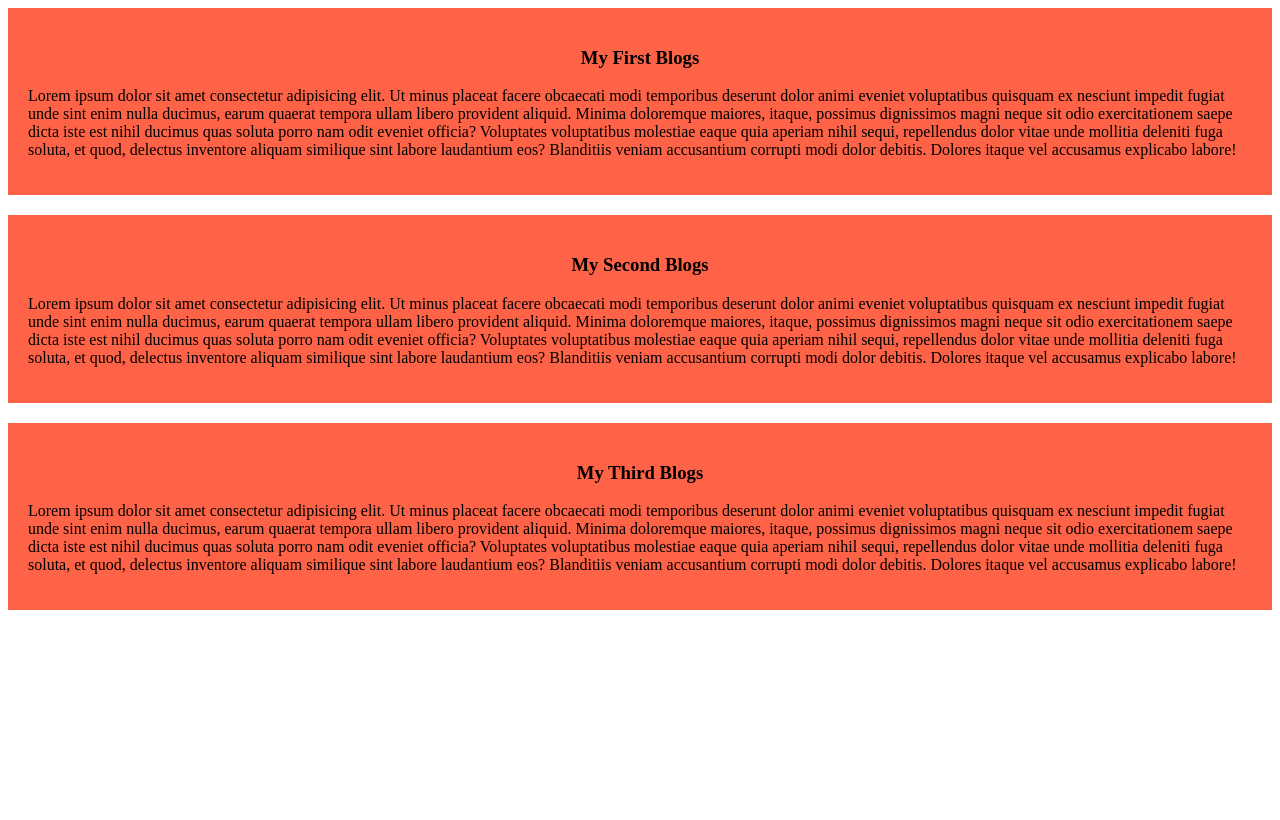
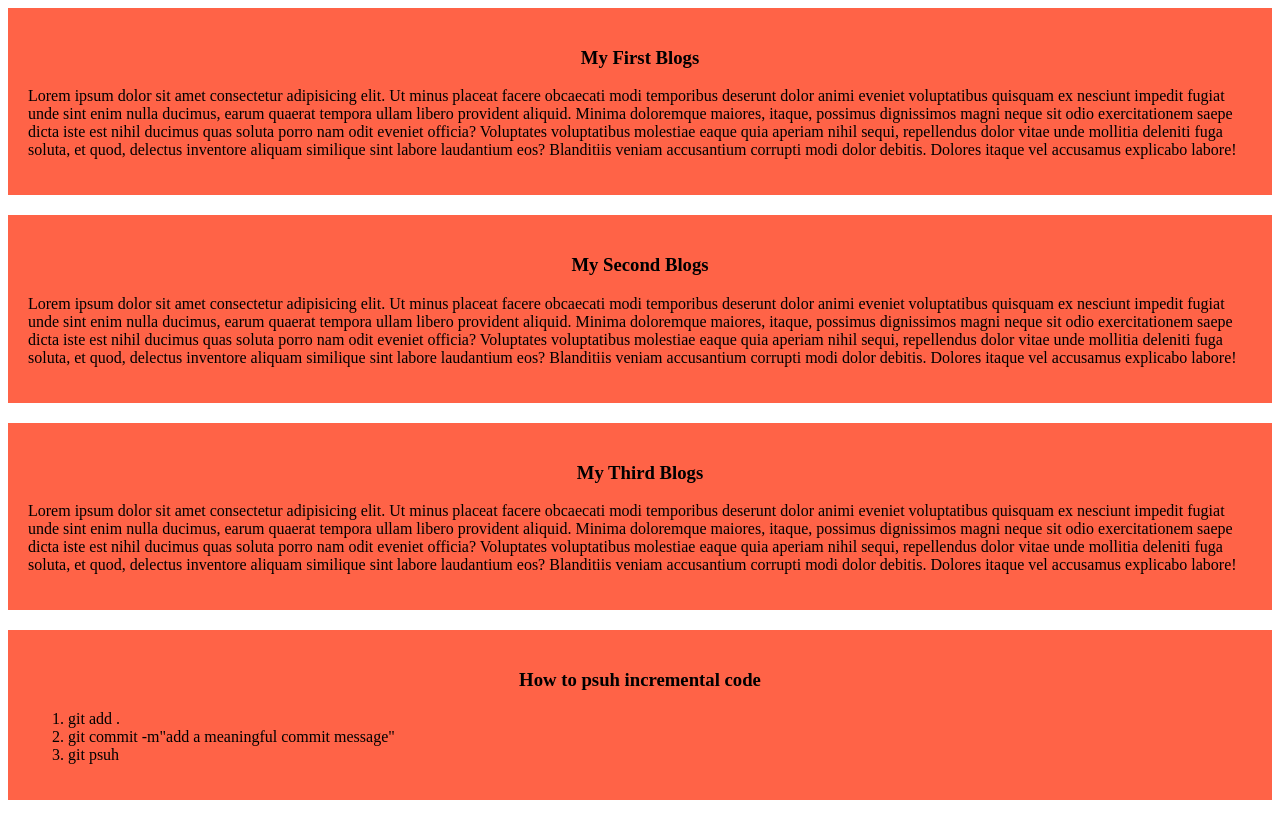
Before and after one commit to anikmondol/anikmondol-My-First-github-repo--m-3-, a plain HTML site: page index.html in a window 1280 px wide. Drawn offline with Linux system fonts and the light colour scheme.

Commit message:
added a list to push code

```diff
--- a/index.html
+++ b/index.html
@@ -19,5 +19,13 @@
         <h3>My Third Blogs</h3>
         <p>Lorem ipsum dolor sit amet consectetur adipisicing elit. Ut minus placeat facere obcaecati modi temporibus deserunt dolor animi eveniet voluptatibus quisquam ex nesciunt impedit fugiat unde sint enim nulla ducimus, earum quaerat tempora ullam libero provident aliquid. Minima doloremque maiores, itaque, possimus dignissimos magni neque sit odio exercitationem saepe dicta iste est nihil ducimus quas soluta porro nam odit eveniet officia? Voluptates voluptatibus molestiae eaque quia aperiam nihil sequi, repellendus dolor vitae unde mollitia deleniti fuga soluta, et quod, delectus inventore aliquam similique sint labore laudantium eos? Blanditiis veniam accusantium corrupti modi dolor debitis. Dolores itaque vel accusamus explicabo labore!</p>
     </div>
+    <div>
+        <h3>How to psuh incremental code</h3>
+        <ol>
+            <li>git add . </li>
+            <li>git commit -m"add a meaningful commit message"</li>
+            <li>git psuh</li>
+        </ol>
+    </div>
 </body>
 </html>
```
